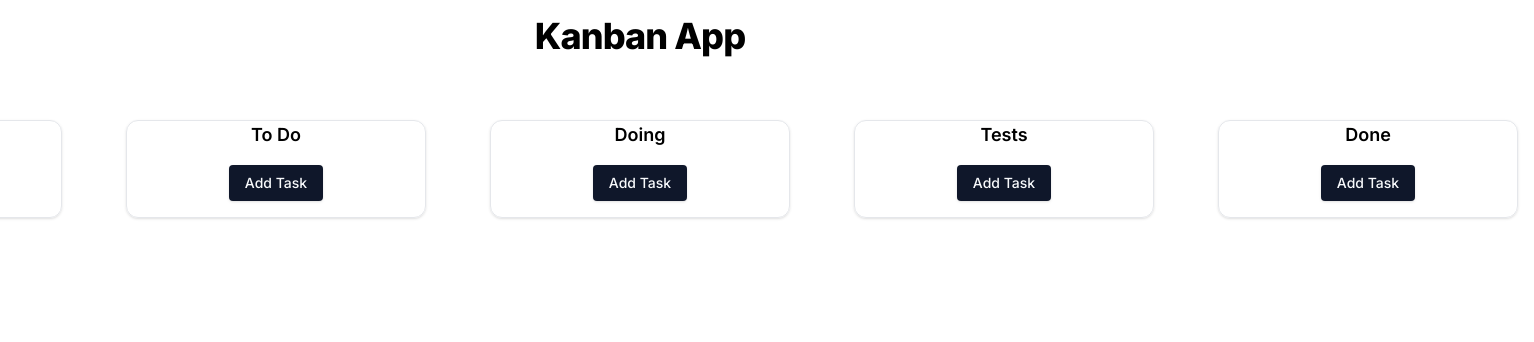
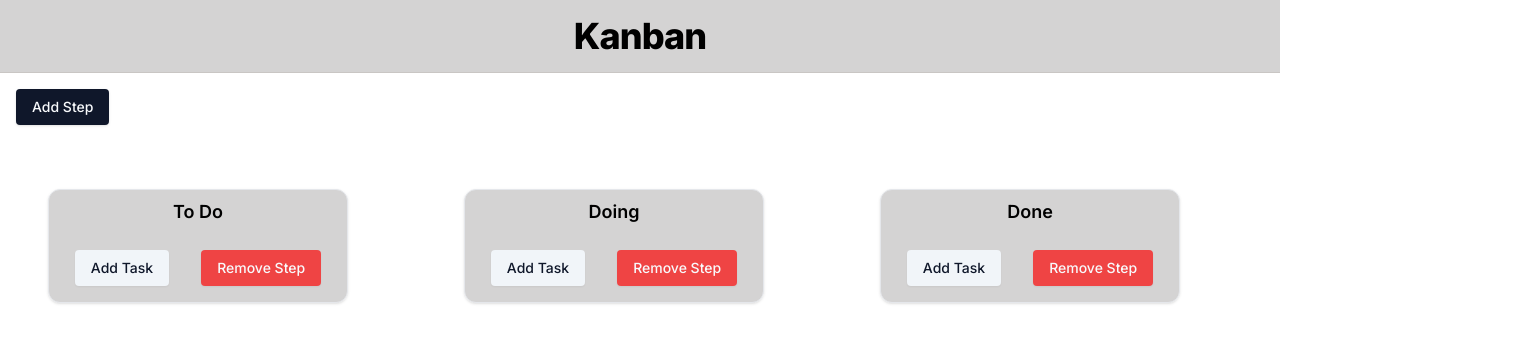
Before and after one commit to gcsbruno/kanban-next, a Next.js app: page / in a window 1280 px wide. Shown: the top 342 px of the page, 1534 px wide, since content can reach past the window. Built offline with nearby package versions, Linux system fonts and the light colour scheme.

Commit message:
better ui , create and delete steps

```diff
--- a/app/page.tsx
+++ b/app/page.tsx
@@ -9,10 +9,12 @@ import { Textarea } from '@/components/ui/textarea'
 import { Card, CardContent, CardDescription, CardFooter, CardHeader, CardTitle } from '@/components/ui/card'
 import Steps from '../components/Steps'
 import { Dialog, DialogContent, DialogDescription, DialogHeader, DialogTitle, DialogTrigger } from '@/components/ui/dialog'
+import { Separator } from '@/components/ui/separator'
 
 export default function Home() {
   const [statuses, setStatuses] = useState<string[]>([]);
-  const [steps, setSteps] = useState<string[]>(['Backlog', 'To Do', 'Doing', 'Tests', 'Done']);
+  const defaultSteps = ['To Do', 'Doing', 'Done'];
+  const [steps, setSteps] = useState<string[]>(defaultSteps);
   const [tasks, setTasks] = useState<{ title: string; description: string; status?: string }[]>([]);
   const [showDialog, setShowDialog] = useState<boolean>(false);
   const [newTask, setNewTask] = useState<{ title: string, description: string; stepIndex: any; }>({
@@ -34,7 +36,16 @@ export default function Home() {
 
   const handleAddStep = (newStepTitle: string) => {
     if (newStepTitle) {
-      setSteps([...steps, newStepTitle]);
+      const updatedSteps = [...steps, newStepTitle];
+      setSteps(updatedSteps);
+    }
+  };
+
+  const removeStep = (index: number) => {
+    if (steps.length > 2) {
+      const updatedSteps = [...steps];
+      updatedSteps.splice(index, 1);
+      setSteps(updatedSteps);
     }
   };
 
@@ -45,31 +56,34 @@ export default function Home() {
     }
   };
 
-  const openDialog = () => {
-    setShowDialog(true);
-  };
-
-  const closeDialog = () => {
-    setShowDialog(false);
-  };
-
   const createTask = () => {
     setTasks([...tasks, { ...newTask, status: steps[newTask.stepIndex] }]);
     setNewTask({ title: '', description: '', stepIndex: -1 });
-    closeDialog();
   };
 
   return (
     <div className="min-h-screen">
-      <div className="py-4 px-6">
-        <h1 className="text-4xl font-extrabold tracking-tight text-center">Kanban App</h1>
+      <div className="py-4 px-6 bg-stone-800/20">
+        <h1 className="text-4xl font-extrabold tracking-tight text-center">Kanban</h1>
       </div>
+      <Separator className='bg-stone-500/40' />
+      <Button
+        variant='default'
+        className='gap-1 m-4 hover:bg-stone-200 rounded'
+        onClick={() => {
+          const newStepTitle = prompt('Enter the new step name: ')
+          if (newStepTitle){
+            handleAddStep(newStepTitle)
+          }
+        }}
+      >Add Step
+      </Button>
       <main className="container mx-auto p-4 flex-grow">
         <div className="flex justify-center">
           {steps.map((step, index) => (
             <div key={index} className="p-4 m-4 text-center flex-1">
-              <Card className="w-[300px]">
-                <h2 className="text-lg font-semibold">{step}</h2>
+              <Card className="w-[300px] bg-stone-800/20">
+                <h2 className="text-lg font-semibold m-2">{step}</h2>
                 <div className="overflow-y-auto h-auto">
                   {tasks
                     .filter((task) => task.status === step)
@@ -81,37 +95,56 @@ export default function Home() {
                     ))}
                 </div>
                 <Button
-                  variant="default"
-                  className="gap-1 m-4 rounded"
+                  variant="secondary"
+                  className="gap-1 m-4 hover:bg-stone-200 rounded"
                   onClick={() => addTask(index)}
                 >
                   Add Task
                 </Button>
+                <Button
+                  variant="destructive"
+                  className="gap-1 m-4 hover:bg-stone-200 rounded"
+                  onClick={() => removeStep(index)}
+                >
+                  Remove Step
+                </Button>
+                {showDialog && newTask.stepIndex === index && (
+                  <Dialog>
+                    <DialogTrigger>
+                      <div className="">Create</div>
+                    </DialogTrigger>
+                    <DialogContent className="sm:max-w-[425px]">
+                      <DialogHeader>
+                        <DialogTitle>Create a task</DialogTitle>
+                      </DialogHeader>
+                      <div className='p-4 rounded shadow'>
+                        <h2 className='text-lg font-semibold p-2 m-2'>New task</h2>
+                        <Input
+                          className='p-2 m-2'
+                          type='text'
+                          placeholder='Title'
+                          value={newTask.title}
+                          onChange={(e) => setNewTask({ ...newTask, title: e.target.value })} />
+                        <Textarea
+                          className='p-2 m-2'
+                          placeholder='Description'
+                          value={newTask.description}
+                          onChange={(e) => setNewTask({ ...newTask, description: e.target.value })}
+                        />
+                        <Button
+                          type='submit'
+                          variant='secondary'
+                          className=' m-2 rounded'
+                          onClick={createTask}>Create</Button>
+                      </div>
+                    </DialogContent>
+                  </Dialog>
+                )}
               </Card>
             </div>
           ))}
         </div>
       </main>
-      {showDialog && (
-        <div className="fixed inset-0 flex items-center justify-center bg-opacity-50">
-          <Card className=" p-4 rounded shadow">
-            <h2 className="text-lg font-semibold">Create a task</h2>
-            <Input
-              type="text"
-              placeholder="Title"
-              value={newTask.title}
-              onChange={(e) => setNewTask({ ...newTask, title: e.target.value })}
-            />
-            <Textarea
-              placeholder="Description"
-              value={newTask.description}
-              onChange={(e) => setNewTask({ ...newTask, description: e.target.value })}
-            />
-            <Button onClick={createTask}>Create</Button>
-            <Button onClick={closeDialog}>Cancel</Button>
-          </Card>
-        </div>
-      )}
     </div>
   );
 }
--- a/components/ui/dialog.tsx
+++ b/components/ui/dialog.tsx
@@ -25,7 +25,7 @@ const DialogOverlay = React.forwardRef<
   <DialogPrimitive.Overlay
     ref={ref}
     className={cn(
-      "fixed inset-0 z-50 bg-white/80 backdrop-blur-sm data-[state=open]:animate-in data-[state=closed]:animate-out data-[state=closed]:fade-out-0 data-[state=open]:fade-in-0 dark:bg-slate-950/80",
+      "fixed inset-0 z-50 bg-white/80 backdrop-blur-sm data-[state=open]:animate-in data-[state=closed]:animate-out data-[state=closed]:fade-out-0 data-[state=open]:fade-in-0 dark:bg-stone-900/80",
       className
     )}
     {...props}
@@ -42,13 +42,13 @@ const DialogContent = React.forwardRef<
     <DialogPrimitive.Content
       ref={ref}
       className={cn(
-        "fixed left-[50%] top-[50%] z-50 grid w-full max-w-lg translate-x-[-50%] translate-y-[-50%] gap-4 border border-slate-200 bg-white p-6 shadow-lg duration-200 data-[state=open]:animate-in data-[state=closed]:animate-out data-[state=closed]:fade-out-0 data-[state=open]:fade-in-0 data-[state=closed]:zoom-out-95 data-[state=open]:zoom-in-95 data-[state=closed]:slide-out-to-left-1/2 data-[state=closed]:slide-out-to-top-[48%] data-[state=open]:slide-in-from-left-1/2 data-[state=open]:slide-in-from-top-[48%] sm:rounded-lg md:w-full dark:border-slate-800 dark:bg-slate-950",
+        "fixed left-[50%] top-[50%] z-50 grid w-full max-w-lg translate-x-[-50%] translate-y-[-50%] gap-4 border border-stone-200 bg-white p-6 shadow-lg duration-200 data-[state=open]:animate-in data-[state=closed]:animate-out data-[state=closed]:fade-out-0 data-[state=open]:fade-in-0 data-[state=closed]:zoom-out-95 data-[state=open]:zoom-in-95 data-[state=closed]:slide-out-to-left-1/2 data-[state=closed]:slide-out-to-top-[48%] data-[state=open]:slide-in-from-left-1/2 data-[state=open]:slide-in-from-top-[48%] sm:rounded-lg md:w-full dark:border-stone-800 dark:bg-stone-950",
         className
       )}
       {...props}
     >
       {children}
-      <DialogPrimitive.Close className="absolute right-4 top-4 rounded-sm opacity-70 ring-offset-white transition-opacity hover:opacity-100 focus:outline-none focus:ring-2 focus:ring-slate-950 focus:ring-offset-2 disabled:pointer-events-none data-[state=open]:bg-slate-100 data-[state=open]:text-slate-500 dark:ring-offset-slate-950 dark:focus:ring-slate-300 dark:data-[state=open]:bg-slate-800 dark:data-[state=open]:text-slate-400">
+      <DialogPrimitive.Close className="absolute right-4 top-4 rounded-sm opacity-70 ring-offset-white transition-opacity hover:opacity-100 focus:outline-none focus:ring-2 focus:ring-stone-950 focus:ring-offset-2 disabled:pointer-events-none data-[state=open]:bg-stone-100 data-[state=open]:text-stone-500 dark:ring-offset-stone-950 dark:focus:ring-stone-300 dark:data-[state=open]:bg-stone-800 dark:data-[state=open]:text-stone-400">
         <Cross2Icon className="h-4 w-4" />
         <span className="sr-only">Close</span>
       </DialogPrimitive.Close>
@@ -106,7 +106,7 @@ const DialogDescription = React.forwardRef<
 >(({ className, ...props }, ref) => (
   <DialogPrimitive.Description
     ref={ref}
-    className={cn("text-sm text-slate-500 dark:text-slate-400", className)}
+    className={cn("text-sm text-stone-500 dark:text-stone-400", className)}
     {...props}
   />
 ))
--- /dev/null
+++ b/components/ui/separator.tsx
@@ -0,0 +1,31 @@
+"use client"
+
+import * as React from "react"
+import * as SeparatorPrimitive from "@radix-ui/react-separator"
+
+import { cn } from "@/lib/utils"
+
+const Separator = React.forwardRef<
+  React.ElementRef<typeof SeparatorPrimitive.Root>,
+  React.ComponentPropsWithoutRef<typeof SeparatorPrimitive.Root>
+>(
+  (
+    { className, orientation = "horizontal", decorative = true, ...props },
+    ref
+  ) => (
+    <SeparatorPrimitive.Root
+      ref={ref}
+      decorative={decorative}
+      orientation={orientation}
+      className={cn(
+        "shrink-0 bg-border",
+        orientation === "horizontal" ? "h-[1px] w-full" : "h-full w-[1px]",
+        className
+      )}
+      {...props}
+    />
+  )
+)
+Separator.displayName = SeparatorPrimitive.Root.displayName
+
+export { Separator }
--- a/package.json
+++ b/package.json
@@ -12,6 +12,7 @@
     "@radix-ui/react-dialog": "^1.0.4",
     "@radix-ui/react-icons": "^1.3.0",
     "@radix-ui/react-label": "^2.0.2",
+    "@radix-ui/react-separator": "^1.0.3",
     "@radix-ui/react-slot": "^1.0.2",
     "@types/node": "20.6.2",
     "@types/react": "18.2.22",
```
Also changed, not shown: 1 other file (tests, documents, lock files or other folders).
